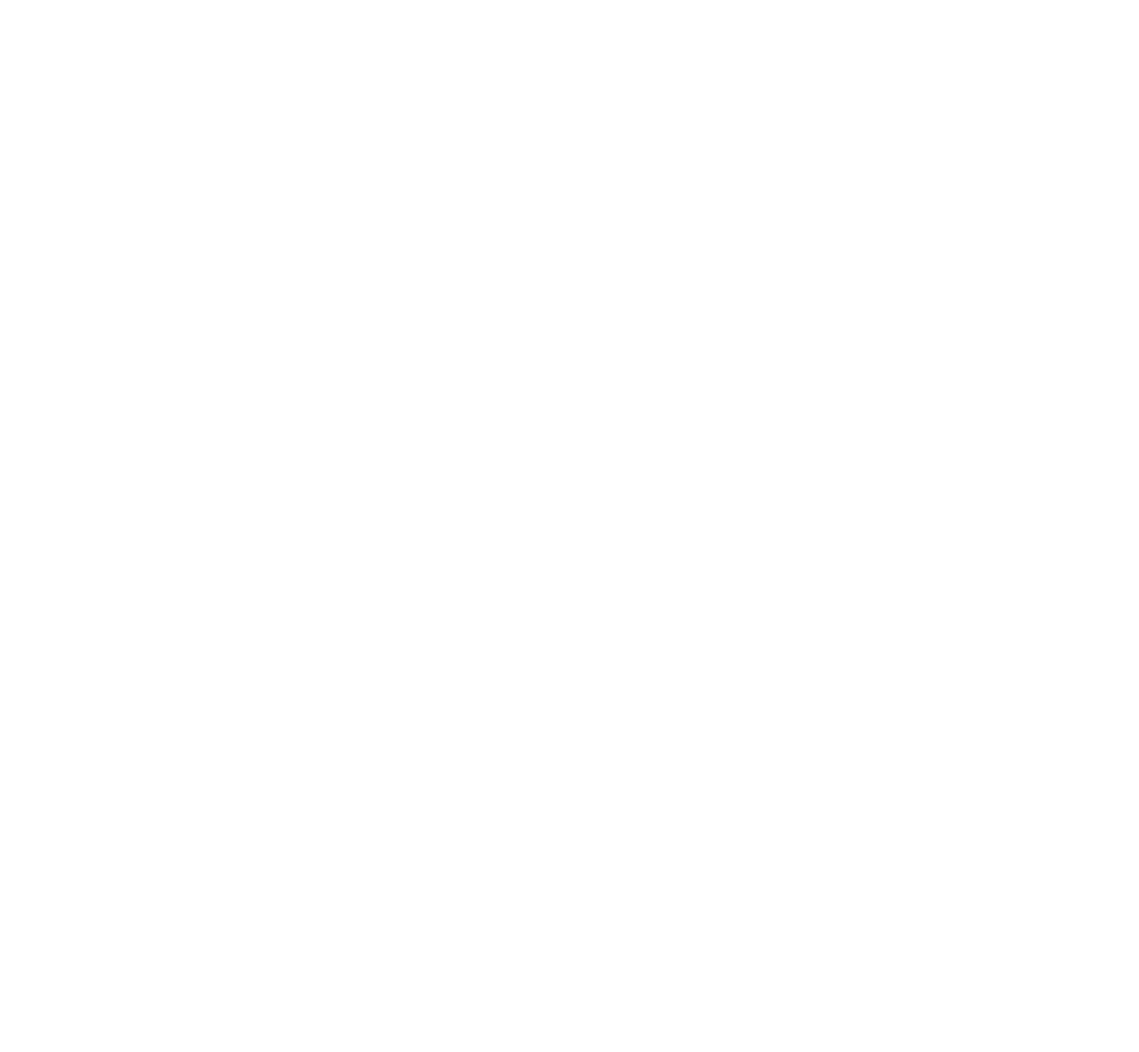
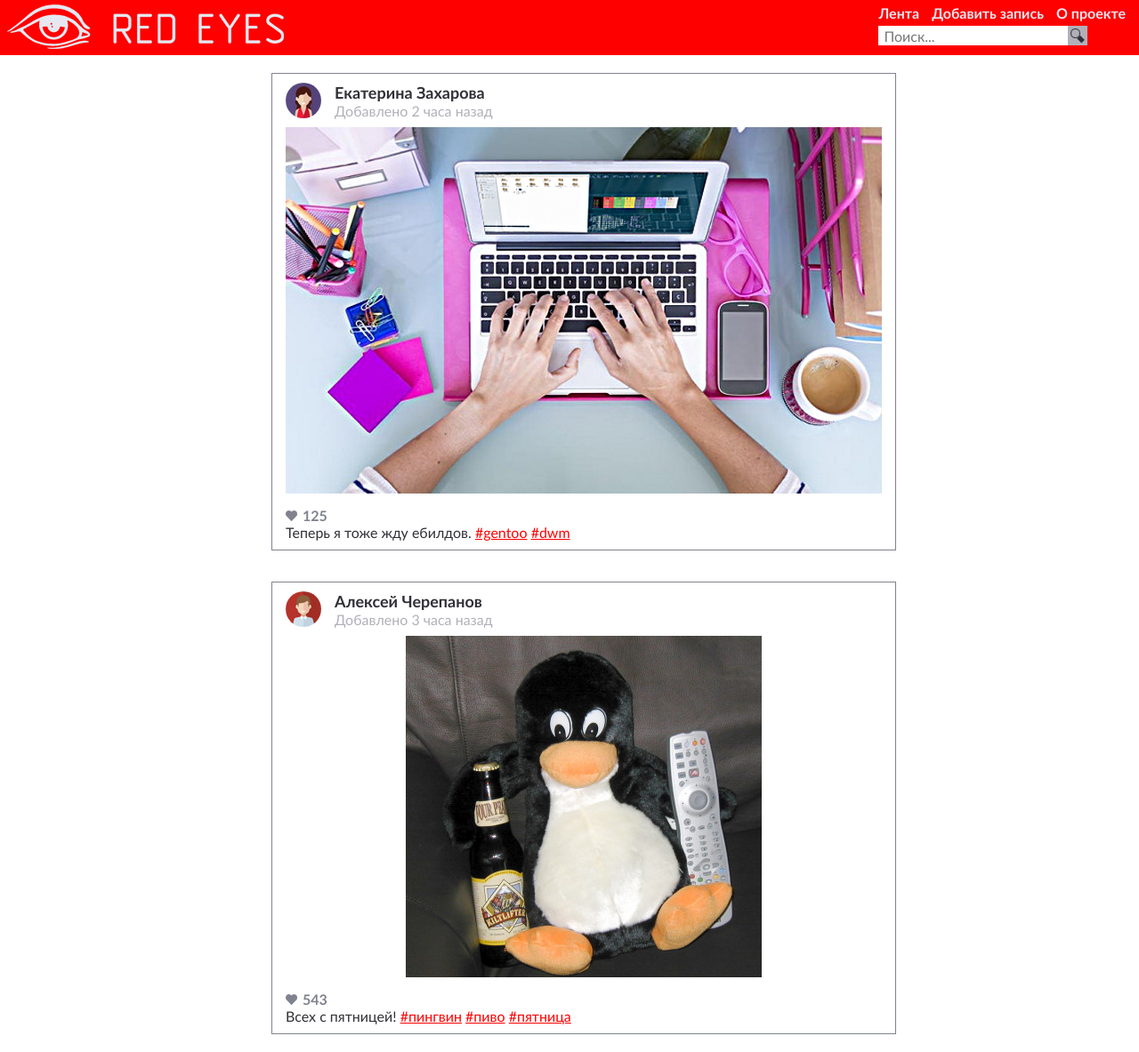
Before and after one commit to Remmus68/skillup, a PHP site: page /posts.html in a window 1280 px wide. Before the commit the page is empty. Shown: the whole page at 89% size. Before the commit the page ends 800 px from the top, so only its background shows below. Run offline with PHP 8.4, Linux system fonts and the light colour scheme.

Commit message:
Homework - Lesson#3

```diff
--- a/css/style.css
+++ b/css/style.css
@@ -1,13 +1,141 @@
-h4 {
-	color: #f00;
-	margin: 12px 4px;
-    padding: 12px 4px;
-    border: 1px solid #000;
-	width: 130px;
-	text-align: center;
-	background-color: #fffce5;
-	border-radius: 3px;
-		}
-div{margin-bottom: 10px;}
-#block_first_name{padding: 5px;}
-#block_first_name input{background-color: #f2f2f2;}
+/*Общие стили*/
+body {
+	margin: 0;
+}
+
+body, input {
+	font-family: Calibri, sans-serif;
+	font-size: 16px;
+}
+
+a.hashtag, a.hashtag:visited {
+	color: #fe0000;
+}
+/*Стили шапки*/
+.header {
+	width: 100%;
+	height: 62px;
+	background-color: #fe0000;
+	overflow: hidden;
+}
+
+.header .logotip {
+	float: left;
+	margin: 5px 0 0 8px;
+}
+
+.header .navigator {
+	float: right;
+	margin: 5px 15px 0 0;
+}
+
+.header .navigator ul {
+	margin: 0 0 5px 0;
+	padding: 0;
+}
+
+.header .navigator li {
+	display: inline;
+	padding: 0 0 0 10px;
+}
+
+.header .navigator li:first-child{
+	padding: 0;
+}
+
+.header .navigator a, a:visited {
+	color: #e5e8f1;
+	font-weight: bold;
+	text-decoration: none;
+}
+
+.header .navigator a:hover {
+	text-decoration: underline;
+}
+
+.header .navigator #search input {
+	float: left;
+	border: none;
+}
+
+.header .navigator #search input[type="text"] {
+	height: 18px;
+	padding: 2px 6px;
+	color: #80828f;
+}
+
+.header .navigator #search input[type="submit"] {
+	height: 22px;
+	width: 22px;
+	padding: 0;
+	cursor: pointer;
+	background-image: url(../image/search.png);
+	background-repeat: no-repeat;
+	background-position: 0 0;
+}
+
+.header .navigator #search input[type="submit"]:active {
+	background-position: 0 -22px;
+}
+/*Фиксированная верстка*/
+.content {
+	width: 670px;
+	margin: 0 auto;
+	padding: 20px 40px;
+}
+/*Стили поста*/
+.content .post {
+	width: 100%;
+	padding: 10px 15px;
+	border: 1px solid #80828f;
+	margin: 0 0 35px 0;
+}
+
+.content .post:last-child {
+	margin: 0;
+}
+
+.content .post .user_info {
+	min-height: 50px;
+}
+
+.content .post .user_info img {
+	display: block;
+	float: left;
+	border-radius: 20px;
+	margin: 0 15px 0 0;
+}
+
+.content .post .user_info .name {
+	font-size: 18px;
+	font-weight: bold;
+	color: #313036;
+}
+
+.content .post .user_info .posted {
+	color: #b1b0b8;
+}
+
+.content .post .foto img {
+	display: block;
+	max-width: 670px;
+	margin: 0 auto;
+}
+
+.content .post .post_info {
+	padding: 15px 0 0 0;
+}
+
+.content .post .post_info .like {
+	font-weight: bold;
+	color: #80828f;
+}
+
+.content .post .post_info .like img {
+	height: 12px;
+	padding: 0 2px 0 0;
+}
+
+.content .post .post_info .comment {
+	color: #313036;
+}
--- /dev/null
+++ b/include/footer.php
@@ -0,0 +1,5 @@
+
+		</div>
+	</div>
+</body>
+</html>
--- a/posts.html
+++ b/posts.html
@@ -1,9 +1,77 @@
 <!DOCTYPE html>
 <html>
 <head>
-	<title>Урок - Посты</title>
+	<title>Посты</title>
+	<link rel="stylesheet" type="text/css" href="css/style.css">
 </head>
 <body>
 
+	<div class="container">
+		<div class="header">
+			<div class="logotip">
+				<img src="image/logo.png" />
+			</div>
+			<div class="navigator">
+				<ul>
+					<li><a href="#">Лента</a></li>
+					<li><a href="#">Добавить запись</a></li>
+					<li><a href="#">О проекте</a></li>
+				</ul>
+				<form id="search">
+					<input type="text" name="request" placeholder="Поиск...">
+					<input type="submit" value="">
+				</form>
+			</div>
+		</div>
+
+		<div class="content">
+
+			<div class="post">
+				<div class="user_info">
+						<img src="image/female-user.jpg" />
+					<div class="name">Екатерина Захарова</div>
+					<div class="posted">Добавлено 2 часа назад</div>
+				</div>
+				<div class="foto">
+					<img src="image/post1.jpg">
+				</div>
+				<div class="post_info">
+					<div class="like">
+						<img src="image/heart.png">
+						125
+					</div>
+					<div class="comment">
+						Теперь я тоже жду ебилдов.
+						<a href="#" class="hashtag">#gentoo</a>
+						<a href="#" class="hashtag">#dwm</a>
+					</div>
+				</div>
+			</div>
+
+			<div class="post">
+				<div class="user_info">
+						<img src="image/male-user.jpg" />
+					<div class="name">Алексей Черепанов</div>
+					<div class="posted">Добавлено 3 часа назад</div>
+				</div>
+				<div class="foto">
+					<img src="image/post2.jpg">
+				</div>
+				<div class="post_info">
+					<div class="like">
+						<img src="image/heart.png">
+						543
+					</div>
+					<div class="comment">
+						Всех с пятницей!
+						<a href="#" class="hashtag">#пингвин</a>
+						<a href="#" class="hashtag">#пиво</a>
+						<a href="#" class="hashtag">#пятница</a>
+					</div>
+				</div>
+			</div>
+
+		</div>
+	</div>
 </body>
 </html>
```
Also changed, not shown: include/header.php (added, +27 -0 lines), posts.php (added, +51 -0 lines), image/female-user.jpg (added), image/heart.png (added), image/logo.png (added), image/male-user.jpg (added), image/post1.jpg (added), image/post2.jpg (added), image/search.png (added).
